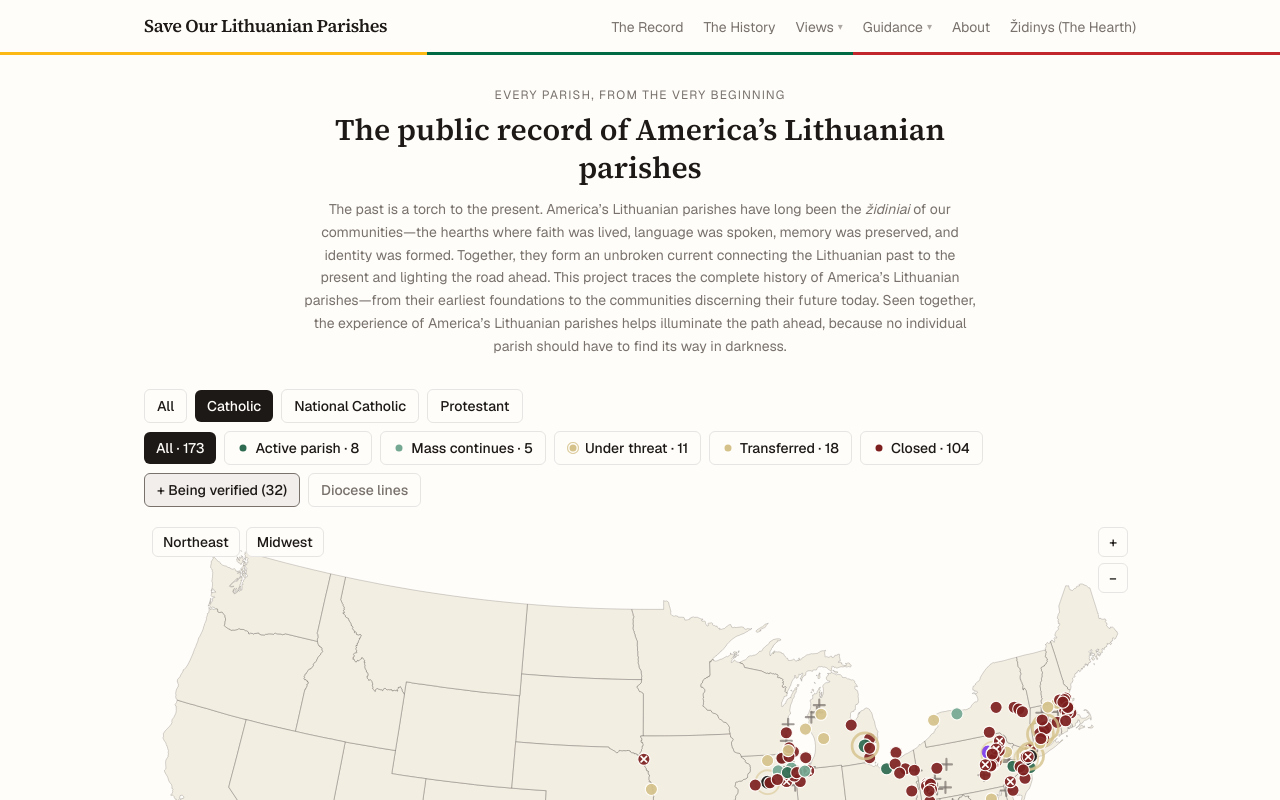
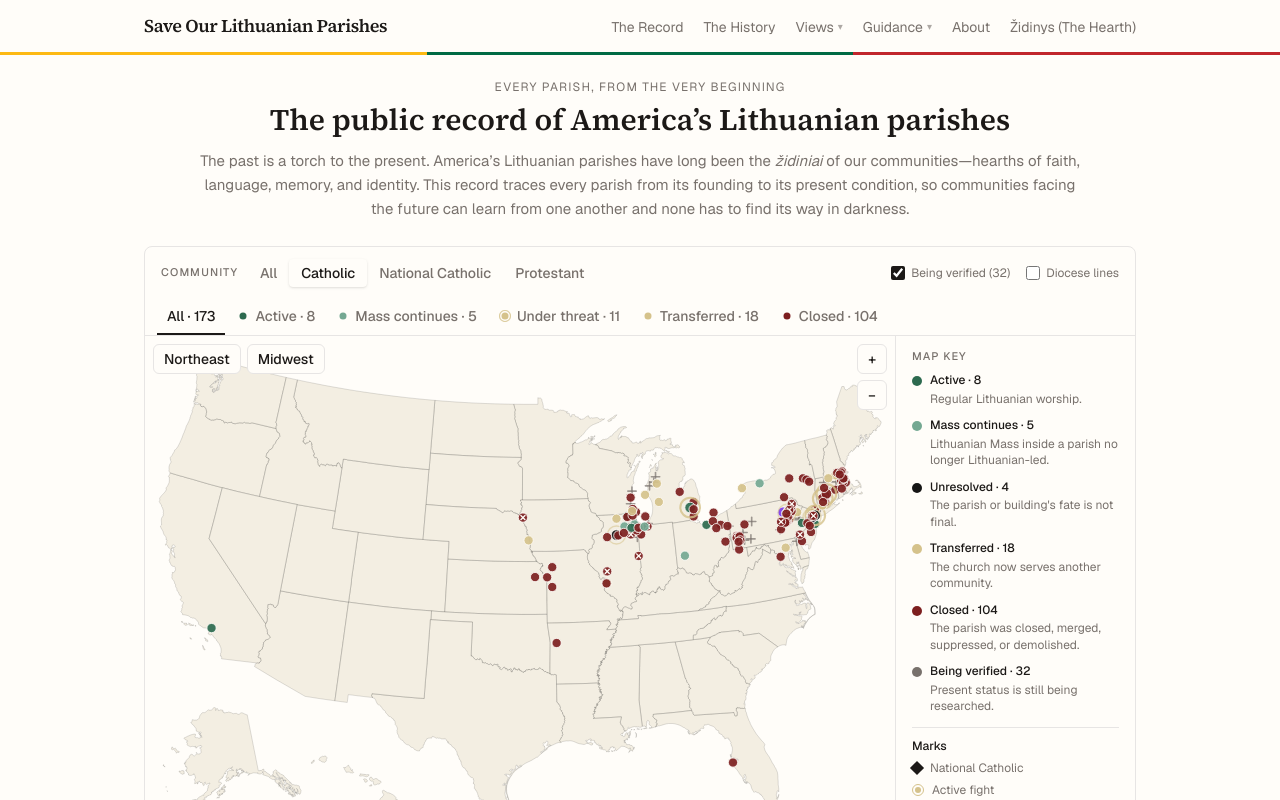
Before and after one commit to LietuvaAI/save-our-lithuanian-parishes, a Next.js app: page / in a window 1280 px wide. Shown: the top 800 px of the page. Built offline with nearby package versions, Linux system fonts and the light colour scheme.

Commit message:
Refine homepage map layout and key

```diff
--- a/app/page.tsx
+++ b/app/page.tsx
@@ -31,6 +31,7 @@ const REG_TOTAL = usParishesAll.length;
 const REG_ETHNIC  = usParishesAll.filter((p) => p.congregation_class === "roman_catholic").length;
 const REG_NATCATH = usParishesAll.filter((p) => p.congregation_class === "national_catholic_pncc").length;
 const REG_INDEP   = usParishesAll.filter((p) => p.congregation_class === "independent_catholic").length;
+const WATCH_COUNT = (alertsData as { sustainabilityWatch: unknown[] }).sustainabilityWatch.length;
 
 const STATS = [
   {
@@ -78,29 +79,24 @@ const ACTIONS = [
 export default function Home() {
   return (
     <div className="mx-auto max-w-5xl px-4">
-      <section className="pt-6 sm:pt-8 text-center">
-        <p className="text-xs uppercase tracking-widest text-muted mb-2">
+      <section className="pt-5 text-center sm:pt-6">
+        <p className="mb-1.5 text-xs uppercase tracking-widest text-muted">
           Every parish, from the very beginning
         </p>
-        <h1 className="font-serif text-2xl sm:text-3xl font-semibold leading-tight max-w-2xl mx-auto">
+        <h1 className="mx-auto max-w-3xl font-serif text-2xl font-semibold leading-tight sm:text-3xl">
           The public record of America&rsquo;s Lithuanian parishes
         </h1>
-        <p className="mt-3 max-w-2xl mx-auto text-sm leading-relaxed text-muted">
+        <p className="mx-auto mt-2.5 max-w-4xl text-sm leading-relaxed text-muted sm:text-[15px]">
           The past is a torch to the present. America&rsquo;s Lithuanian
-          parishes have long been the <em>židiniai</em>{" "}of our
-          communities&mdash;the hearths where faith was lived, language was
-          spoken, memory was preserved, and identity was formed. Together, they
-          form an unbroken current connecting the Lithuanian past to the present
-          and lighting the road ahead. This project traces the complete history
-          of America&rsquo;s Lithuanian parishes&mdash;from their earliest
-          foundations to the communities discerning their future today. Seen
-          together, the experience of America&rsquo;s Lithuanian parishes helps
-          illuminate the path ahead, because no individual parish should have
-          to find its way in darkness.
+          parishes have long been the <em>židiniai</em> of our
+          communities&mdash;hearths of faith, language, memory, and identity.
+          This record traces every parish from its founding to its present
+          condition, so communities facing the future can learn from one
+          another and none has to find its way in darkness.
         </p>
       </section>
 
-      <section className="mt-8">
+      <section className="mt-5 sm:mt-6">
         <ParishMap />
       </section>
 
@@ -183,7 +179,7 @@ export default function Home() {
         <div className="flex items-baseline gap-3">
           <h2 className="font-serif text-xl font-semibold">Sustainability Watch</h2>
           <span className="text-sm text-muted">
-            {(alertsData as any).sustainabilityWatch.length} parishes
+            {WATCH_COUNT} parishes
           </span>
         </div>
         <p className="mt-1 text-sm text-muted leading-relaxed">
--- a/components/ParishMap.tsx
+++ b/components/ParishMap.tsx
@@ -376,9 +376,17 @@ export default function ParishMap() {
 
   const markR = 6 / Math.sqrt(zoom);
   const btn = "rounded-md border border-rule bg-background px-2.5 py-1 text-sm font-medium hover:border-foreground transition-colors";
-  const seg = (active: boolean) =>
-    `rounded-md px-3 py-1.5 text-sm font-medium transition-colors ${
-      active ? "bg-foreground text-background" : "border border-rule hover:border-foreground"
+  const classTab = (active: boolean) =>
+    `rounded-[4px] px-2.5 py-1 text-xs font-medium transition-colors sm:px-3 sm:text-sm ${
+      active
+        ? "bg-background text-foreground shadow-sm"
+        : "text-muted hover:text-foreground"
+    }`;
+  const statusTab = (active: boolean) =>
+    `inline-flex min-h-9 shrink-0 items-center border-b-2 px-2 py-1.5 text-xs font-medium whitespace-nowrap transition-colors sm:px-2.5 sm:text-sm ${
+      active
+        ? "border-foreground text-foreground"
+        : "border-transparent text-muted hover:border-rule hover:text-foreground"
     }`;
 
   const knownPoints = classPoints.filter((p) => p.status !== "unknown");
@@ -405,8 +413,18 @@ export default function ParishMap() {
 
   return (
     <div>
-      {/* Congregation class filter */}
-      <div className="mb-2 flex flex-wrap items-center gap-2">
+      <div className="overflow-hidden rounded-lg border border-rule">
+        <div className="border-b border-rule px-3 pt-2.5 sm:px-4">
+          <div className="flex flex-wrap items-center justify-between gap-x-5 gap-y-2 pb-2.5">
+            <div className="flex min-w-0 items-center gap-2">
+              <span className="shrink-0 text-[11px] font-medium uppercase tracking-widest text-muted">
+                Community
+              </span>
+              <div
+                className="flex min-w-0 items-center rounded-md bg-band p-0.5"
+                role="group"
+                aria-label="Filter by congregation type"
+              >
                 {(
                   [
                     { key: "all", label: "All" },
@@ -418,25 +436,60 @@ export default function ParishMap() {
                   <button
                     key={key}
                     type="button"
-            className={seg(classFilter === key)}
+                    className={classTab(classFilter === key)}
+                    aria-pressed={classFilter === key}
                     onClick={() => setClassFilter(key)}
                   >
                     {label}
                   </button>
                 ))}
               </div>
-      {/* Status filter + key bar */}
-      <div className="mb-3 flex flex-wrap items-center gap-2">
+            </div>
+
+            <div className="flex items-center gap-4 text-xs text-muted">
+              <label
+                className="flex cursor-pointer items-center gap-1.5 whitespace-nowrap hover:text-foreground"
+                title="Parishes attested in the research record but with their present status still being verified"
+              >
+                <input
+                  type="checkbox"
+                  checked={showArchived}
+                  onChange={() => setShowArchived((v) => !v)}
+                  className="h-3.5 w-3.5 accent-foreground"
+                />
+                Being verified ({archivePoints.length})
+              </label>
+              <label
+                className="flex cursor-pointer items-center gap-1.5 whitespace-nowrap hover:text-foreground"
+                title="Catholic diocese boundaries"
+              >
+                <input
+                  type="checkbox"
+                  checked={showDioceses}
+                  onChange={() => void toggleDioceses()}
+                  className="h-3.5 w-3.5 accent-foreground"
+                />
+                Diocese lines
+              </label>
+            </div>
+          </div>
+
+          <div
+            className="-mx-1 flex items-end gap-0.5 overflow-x-auto"
+            role="group"
+            aria-label="Filter by parish status"
+          >
             <button
               type="button"
-          className={seg(mode === "all")}
+              className={statusTab(mode === "all")}
+              aria-pressed={mode === "all"}
               onClick={() => setMode("all")}
             >
               All · {statusCounts.all}
             </button>
             <SwatchBtn
               fill="var(--es-active)"
-          label={`Active parish · ${statusCounts.open}`}
+              label={`Active · ${statusCounts.open}`}
               active={mode === "open"}
               onClick={() => setMode("open")}
             />
@@ -465,30 +518,7 @@ export default function ParishMap() {
               active={mode === "lost"}
               onClick={() => { setMode("lost"); setLostFate("all"); }}
             />
-        <button
-          type="button"
-          className={`rounded-md px-3 py-1.5 text-sm font-medium transition-colors border ${
-            showArchived
-              ? "border-muted bg-muted/10 text-foreground"
-              : "border-rule text-muted hover:border-foreground"
-          }`}
-          onClick={() => setShowArchived((v) => !v)}
-          title="Parishes attested in the research record but with coordinates; full status being verified"
-        >
-          + Being verified ({archivePoints.length})
-        </button>
-        <button
-          type="button"
-          className={`rounded-md px-3 py-1.5 text-sm font-medium transition-colors border ${
-            showDioceses
-              ? "border-muted bg-muted/10 text-foreground"
-              : "border-rule text-muted hover:border-foreground"
-          }`}
-          onClick={toggleDioceses}
-          title="Catholic diocese boundaries (US Census counties merged per diocese; public-domain crosswalk)"
-        >
-          Diocese lines
-        </button>
+          </div>
         </div>
 
         {/* How each closure ended — sub-fates, same vocabulary as the flow chart */}
@@ -511,7 +541,7 @@ export default function ParishMap() {
             </button>
           );
           return (
-          <div className="mb-3 -mt-1 flex flex-wrap items-center gap-1.5 text-xs">
+            <div className="flex flex-wrap items-center gap-1.5 border-b border-rule px-3 py-2 text-xs sm:px-4">
               <span className="text-muted uppercase tracking-wide">How each closure ended:</span>
               {sub("all", `All · ${lostPts.length}`)}
               {sub("closed", `Parish closed · ${n("closed")}`)}
@@ -521,7 +551,8 @@ export default function ParishMap() {
           );
         })()}
 
-      <div className="relative">
+        <div className="grid lg:grid-cols-[minmax(0,1fr)_15rem]">
+          <div className="relative order-2 min-w-0 lg:order-1">
         <svg
           ref={svgRef}
           viewBox={`${view.x} ${view.y} ${view.w} ${view.h}`}
@@ -715,50 +746,76 @@ export default function ParishMap() {
           })()}
           </div>
 
-      {/* What this map tracks — the one category system, explained. Counts
-          come from the same statusCounts as the legend, so this block can
-          never disagree with the map above it. */}
-      <div className="mt-4 rounded-lg border border-rule px-4 py-3.5">
-        <p className="text-xs uppercase tracking-widest text-muted">
-          What this map tracks
+          <aside
+            className="order-1 border-b border-rule px-3 py-3 sm:px-4 lg:order-2 lg:border-b-0 lg:border-l"
+            aria-label="Map key"
+          >
+            <p className="text-[11px] font-medium uppercase tracking-widest text-muted">
+              Map key
             </p>
-        <dl className="mt-2.5 grid grid-cols-1 sm:grid-cols-2 gap-x-8 gap-y-2 text-sm">
+            <dl className="mt-2 grid grid-cols-2 gap-x-3 gap-y-2 text-xs lg:grid-cols-1 lg:gap-y-2.5">
               {(
                 [
-              ["var(--es-active)", `Active Lithuanian parish · ${statusCounts.open}`, "A Lithuanian parish with regular Lithuanian worship."],
-              ["var(--es-mass)", `Lithuanian Mass continues · ${statusCounts.mass}`, "A Lithuanian Mass is still celebrated inside a parish that is no longer Lithuanian-led — never counted as an active Lithuanian parish."],
-              ["var(--mark-ink)", `Unresolved · ${knownPoints.filter((p) => p.status === "threat").length}`, "The church stands and the parish's fate is contested or canonically undecided — the decision is not final."],
-              ["var(--es-transferred)", `Lives on, another community · ${statusCounts.transferred}`, "The church serves another community today; its life as a Lithuanian parish has ended."],
-              ["var(--es-closed)", `Closed · ${statusCounts.lost}`, "The parish was closed — click the Closed filter to see how each ended: parish closed, building sold on, or church demolished (marked ×)."],
-              ["var(--muted)", `Being verified · ${statusCounts.unknown}`, "Attested in the research record; present status still being researched."],
+                  ["var(--es-active)", `Active · ${statusCounts.open}`, "Regular Lithuanian worship."],
+                  ["var(--es-mass)", `Mass continues · ${statusCounts.mass}`, "Lithuanian Mass inside a parish no longer Lithuanian-led."],
+                  ["var(--mark-ink)", `Unresolved · ${knownPoints.filter((p) => p.status === "threat").length}`, "The parish or building's fate is not final."],
+                  ["var(--es-transferred)", `Transferred · ${statusCounts.transferred}`, "The church now serves another community."],
+                  ["var(--es-closed)", `Closed · ${statusCounts.lost}`, "The parish was closed, merged, suppressed, or demolished."],
+                  ["var(--muted)", `Being verified · ${statusCounts.unknown}`, "Present status is still being researched."],
                 ] as [string, string, string][]
               ).map(([fill, label, text]) => (
-            <div key={label} className="flex gap-2">
+                <div key={label} className="flex min-w-0 gap-2">
                   <span
-                className="mt-1 inline-block h-2.5 w-2.5 flex-shrink-0 rounded-full"
+                    className="mt-1 inline-block h-2.5 w-2.5 shrink-0 rounded-full"
                     style={{ background: fill }}
                     aria-hidden
                   />
-              <div>
-                <dt className="inline font-medium">{label}</dt>{" "}
-                <dd className="inline text-muted">{text}</dd>
+                  <div className="min-w-0 leading-snug">
+                    <dt className="font-medium">{label}</dt>
+                    <dd className="mt-0.5 hidden text-muted lg:block">{text}</dd>
                   </div>
                 </div>
               ))}
             </dl>
-        <p className="mt-3 border-t border-rule pt-2.5 text-xs leading-relaxed text-muted">
+            <div className="mt-3 border-t border-rule pt-2.5 text-xs">
+              <p className="font-medium">Marks</p>
+              <div className="mt-1.5 grid grid-cols-2 gap-x-3 gap-y-1.5 text-muted lg:grid-cols-1">
+                <span className="flex items-center gap-2">
+                  <span className="h-2.5 w-2.5 rotate-45 bg-foreground" aria-hidden />
+                  National Catholic
+                </span>
+                <span className="flex items-center gap-2">
+                  <span className="flex h-3 w-3 items-center justify-center rounded-full border border-[var(--mark-community)]" aria-hidden>
+                    <span className="h-1.5 w-1.5 rounded-full bg-[var(--es-transferred)]" />
+                  </span>
+                  Active fight
+                </span>
+                <span className="flex items-center gap-2">
+                  <span className="font-semibold text-foreground" aria-hidden>×</span>
+                  Church demolished
+                </span>
+                <span className="flex items-center gap-2">
+                  <span className="font-semibold text-muted" aria-hidden>+</span>
+                  Being verified
+                </span>
+              </div>
+            </div>
+          </aside>
+        </div>
+      </div>
+
+      <p className="mt-2.5 text-xs leading-relaxed text-muted">
         Counted: Lithuanian parishes and their churches — Roman Catholic by
         default; National Catholic and Protestant congregations through the
-          filters above. Deliberately not counted: religious-house chapels
-          (vienuolynai — Putnam, Marianapolis, Kennebunkport), cemetery and
-          shrine chapels, and club or school buildings. They are part of the
-          heritage, but no parish was ever erected there — a future layer of
-          the record, never part of the parish figures.
+        filters above. Religious-house, cemetery, shrine, club, and school
+        chapels remain part of the heritage record but not the parish count.{" "}
+        <a href="/about-the-data" className="underline hover:text-foreground">
+          How the record is scoped →
+        </a>
       </p>
-      </div>
 
       {/* Caption */}
-      <div className="mt-3 min-h-14 rounded-lg border border-rule px-4 py-2.5 text-sm">
+      <div className="mt-2 min-h-9 border-t border-rule pt-2.5 text-sm">
         {mode === "threat" ? (
           <span className="text-muted">
             {statusCounts.threat} parishes and buildings currently watched.{" "}
@@ -807,10 +864,11 @@ function SwatchBtn({
       type="button"
       disabled={disabled}
       onClick={onClick}
-      className={`inline-flex items-center gap-1.5 rounded-md px-3 py-1.5 text-sm font-medium transition-colors ${
+      aria-pressed={active}
+      className={`inline-flex min-h-9 shrink-0 items-center gap-1.5 border-b-2 px-2 py-1.5 text-xs font-medium whitespace-nowrap transition-colors sm:px-2.5 sm:text-sm ${
         active
-          ? "bg-foreground text-background"
-          : "border border-rule hover:border-foreground"
+          ? "border-foreground text-foreground"
+          : "border-transparent text-muted hover:border-rule hover:text-foreground"
       }`}
     >
       <svg width={12} height={12} viewBox="0 0 12 12" aria-hidden>
```
Lines whose indentation alone changed are shown as unchanged.
